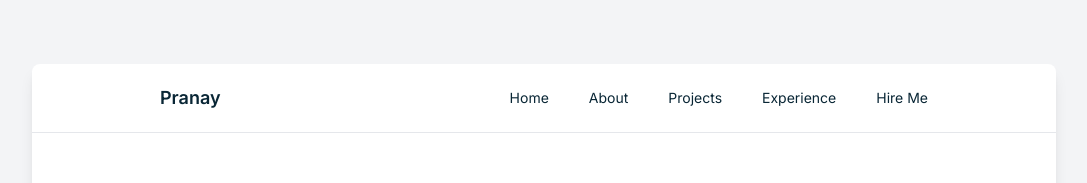
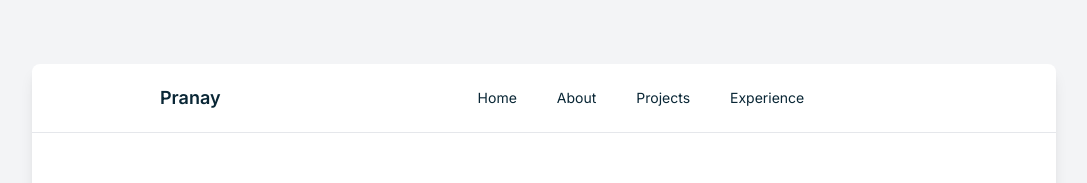
Before and after one commit to pranay101/Pranay-Prajapati, a Next.js app: page / in a window 1280 px wide. Shown: the top 183 px of the page, without its empty margins (96-1183 px from the left). Built offline with nearby package versions, Linux system fonts and the light colour scheme.

Commit message:
Finish Navbar

```diff
--- a/components/Navbar.tsx
+++ b/components/Navbar.tsx
@@ -1,21 +1,88 @@
+'use client'
+
 import Link from 'next/link'
 import React from 'react'
+import { motion } from 'framer-motion'
 
 type Props = {}
 
 const Navbar = (props: Props) => {
-  return (
-    <section className='flex items-center justify-between container text-dark px-10 py-5 md:px-32 border-b'>
-        <h1 className='text-lg font-semibold'>Pranay</h1>
-        <ul className='hidden md:flex text-sm space-x-10'>
-            <li><Link href="#home">Home</Link></li>
-            <li><Link href="#about">About</Link></li>
-            <li><Link href="#projects">Projects</Link></li>
-            <li><Link href="#experience">Experience</Link></li>
-            <li><Link href="">Hire Me</Link></li>
-        </ul>
-    </section>
-  )
+    return (
+        <motion.section
+            initial={{ x: -100, opacity: 0 }}
+            animate={{ x: 0, opacity: 1 }}
+            transition={{
+                type: "spring",
+                stiffness: 100,
+                damping: 15
+            }}
+            className="flex items-center justify-between container text-primary px-10 py-5 md:px-32 border-b"
+        >
+            <motion.h1
+                className="text-lg font-semibold text-primary"
+                whileHover={{
+                    scale: 1.1,
+                    rotate: [0, -10, 10, -10, 0],
+                    transition: {
+                        duration: 0.5
+                    }
+                }}
+                whileTap={{ scale: 0.9 }}
+            >
+                Pranay
+            </motion.h1>
+            <ul className="hidden md:flex text-sm space-x-10 text-seondary">
+                {['home', 'about', 'projects', 'experience'].map((item, i) => (
+                    <motion.li
+                        key={item}
+                        initial={{ opacity: 0, x: 50 }}
+                        animate={{ opacity: 1, x: 0 }}
+                        transition={{
+                            delay: i * 0.1,
+                            type: "spring",
+                            stiffness: 100
+                        }}
+                        whileHover={{
+                            scale: 1.1,
+                            color: "#1b4242",
+                            transition: {
+                                duration: 0.2
+                            }
+                        }}
+                    >
+                        <Link
+                            href={`#${item}`}
+                            className="hover:text-primary transition-colors"
+                        >
+                            {item.charAt(0).toUpperCase() + item.slice(1)}
+                        </Link>
+                    </motion.li>
+                ))}
+                <motion.li
+                    initial={{ opacity: 0, scale: 0 }}
+                    animate={{ opacity: 1, scale: 1 }}
+                    transition={{
+                        delay: 0.4,
+                        type: "spring",
+                        stiffness: 200,
+                        damping: 15
+                    }}
+                    whileHover={{
+                        scale: 1.1,
+                        boxShadow: "0px 5px 15px rgba(27, 66, 66, 0.3)"
+                    }}
+                    whileTap={{ scale: 0.9 }}
+                >
+                    <Link
+                        href=""
+                        className="bg-primary text-white px-4 py-2 rounded-md hover:bg-opacity-90 transition-all"
+                    >
+                        Hire Me
+                    </Link>
+                </motion.li>
+            </ul>
+        </motion.section>
+    )
 }
 
 export default Navbar
```
